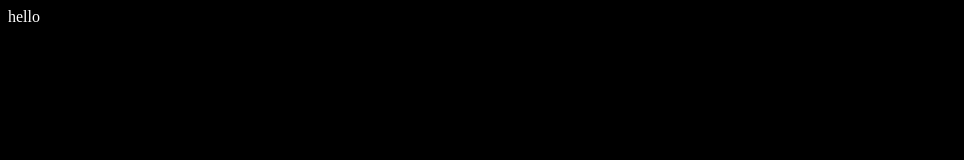
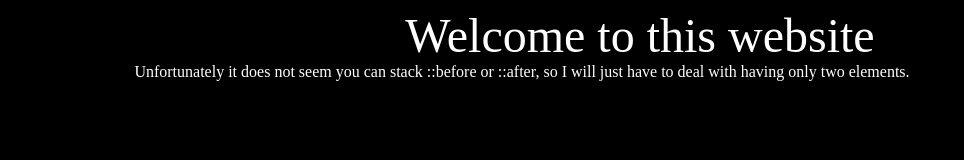
Before and after one commit to starchyunderscore/fullcss-site, a plain HTML site: page index.html in a window 1280 px wide. Shown: the whole page, without its empty margins (0-964 px from the left). Drawn offline with Linux system fonts and the light colour scheme.

Commit message:
some more testing stuff

```diff
--- a/index.html
+++ b/index.html
@@ -3,10 +3,16 @@
     <head>
         <style>
             body{background:#000;color:#fff;}
-            span::after{content:"hello";width:100%;text-align:center;}
+            body::before,body::after{display:block;margin:auto;width:80%;max-width:150rem;}
+            body::before{text-align:center;font-size:3em;
+                content:"Welcome to this website";
+                }
+            body::after{text-align:justify;font-size:1rem;
+                content:"Unfortunately it does not seem you can stack ::before or ::after, so I will just have to deal with having only two elements.";
+                }
         </style>
     </head>
     <body>
-        <span></span>
+
     </body>
 </html>
```
